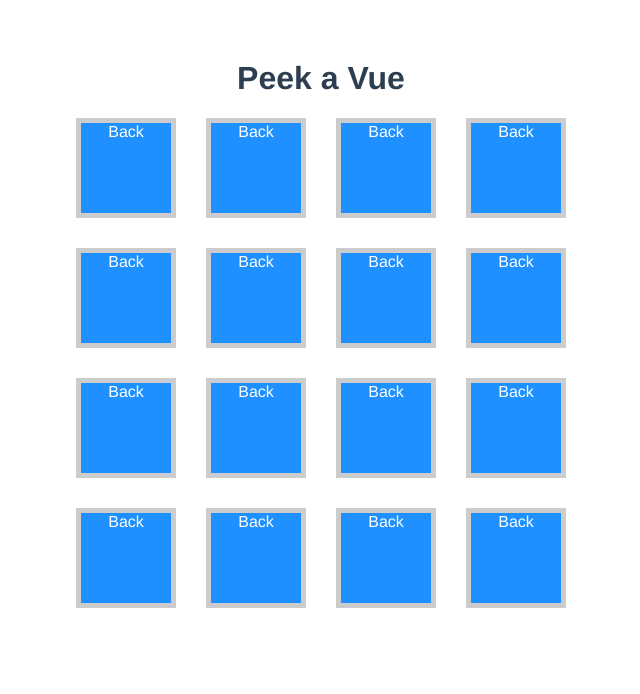
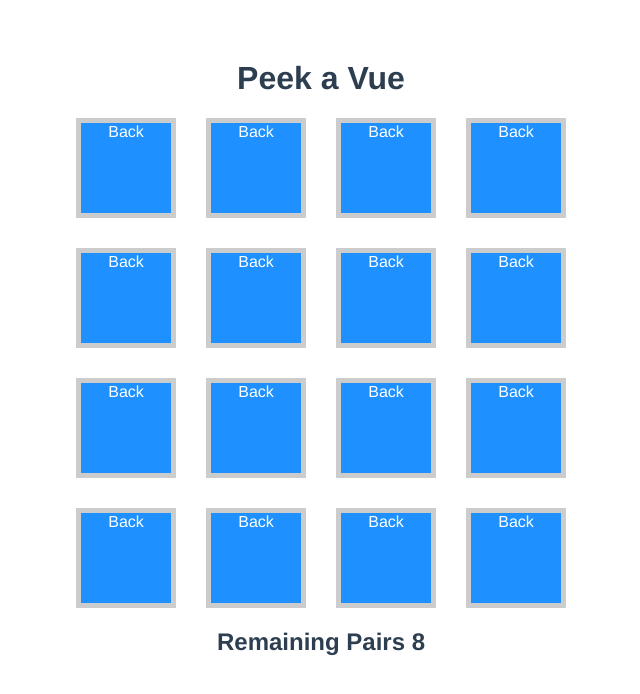
Before and after one commit to kyawzin98/card-matching-game, a Vue app: page / in a window 1280 px wide. Shown: the top 694 px of the page, without its empty margins (319-959 px from the left). Built offline with nearby package versions, Linux system fonts and the light colour scheme.

Commit message:
add win status and track remaining pairs

```diff
--- a/src/views/Home.vue
+++ b/src/views/Home.vue
@@ -16,7 +16,7 @@
 
 <script>
 // @ is an alias to /src
-import {ref, watch} from "vue"
+import {computed, ref, watch} from "vue"
 import Card from "@/components/Card";
 
 export default {
@@ -27,16 +27,28 @@ export default {
   setup() {
     const cardList = ref([]);
     const userSelection = ref([]);
-    const status = ref('');
+    const status = computed(()=>{
+      if (remainingPairs.value === 0){
+        return "Player Win!"
+      }else {
+        return `Remaining Pairs ${remainingPairs.value}`
+      }
+    });
 
     for (let i = 0; i < 16; i++) {
       cardList.value.push({
-        value: i,
+        value: i === 8 ? 0 : i > 7 ? i - 8 : i,
         visible: false,
         position: i,
         matched: false
       });
     }
+    console.log(cardList.value)
+
+    const remainingPairs = computed(() => {
+      const remainingCards = cardList.value.filter(card => card.matched === false).length;
+      return remainingCards / 2;
+    })
 
     const flipCard = (payload) => {
       cardList.value[payload.position].visible = true;
@@ -72,6 +84,7 @@ export default {
       cardList,
       userSelection,
       status,
+      remainingPairs,
       flipCard
     };
   }
```
